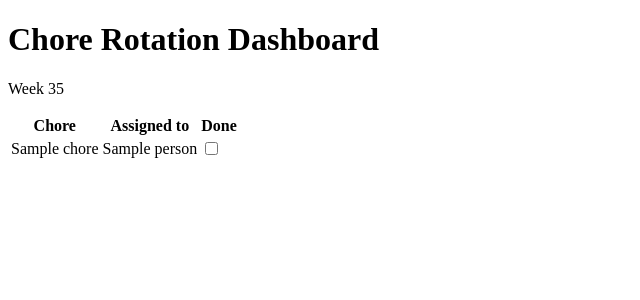
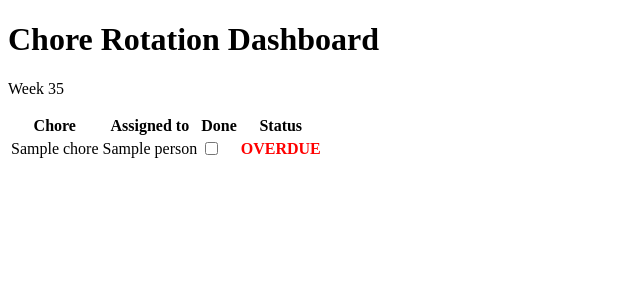
Before and after one commit to Muchai14/chore-rotation-dashboard, a Django app: page / in a window 1280 px wide. Shown: the top 300 px of the page, without its empty margins (0-640 px from the left). Run offline with Django 4.2, Linux system fonts and the light colour scheme; tables that the repository leaves empty hold one stand-in row (values such as "Sample post").

Commit message:
Add overdue flagging for incomplete previous-week chores
On dashboard load, each chore's previous rotation week is checked:
if it wasn't marked done (or has no completion record at all), the
current row renders a red OVERDUE flag. Week 0 (no previous week
yet) never flags anything overdue.

Verified manually: with one of five chores marked done for the prior
week, only that chore's row omits the OVERDUE flag.

Co-Authored-By: Claude Sonnet 5 <noreply@anthropic.com>
Claude-Session: https://claude.ai/code/session_0159D8RWApbVFErdY16dCGey

```diff
--- a/chores/templates/chores/dashboard.html
+++ b/chores/templates/chores/dashboard.html
@@ -17,6 +17,7 @@
           <th>Chore</th>
           <th>Assigned to</th>
           <th>Done</th>
+          <th>Status</th>
         </tr>
       </thead>
       <tbody>
@@ -30,6 +31,11 @@
               <input type="checkbox" {% if row.done %}checked{% endif %} onchange="this.form.submit()">
             </form>
           </td>
+          <td>
+            {% if row.overdue %}
+              <span style="color: red; font-weight: bold;">OVERDUE</span>
+            {% endif %}
+          </td>
         </tr>
         {% endfor %}
       </tbody>
--- a/chores/views.py
+++ b/chores/views.py
@@ -25,12 +25,20 @@ def dashboard(request):
         for completion in ChoreCompletion.objects.filter(week_index=week, chore__in=chores)
     }
 
+    previous_done_by_chore_id = {}
+    if week > 0:
+        previous_done_by_chore_id = {
+            completion.chore_id: completion.done
+            for completion in ChoreCompletion.objects.filter(week_index=week - 1, chore__in=chores)
+        }
+
     rows = [
         {
             "chore": chore,
             "person": person,
             "done": completions_by_chore_id.get(chore.id, None) is not None
             and completions_by_chore_id[chore.id].done,
+            "overdue": week > 0 and not previous_done_by_chore_id.get(chore.id, False),
         }
         for chore, person in current_assignments(people, chores, start_date, today)
     ]
```
